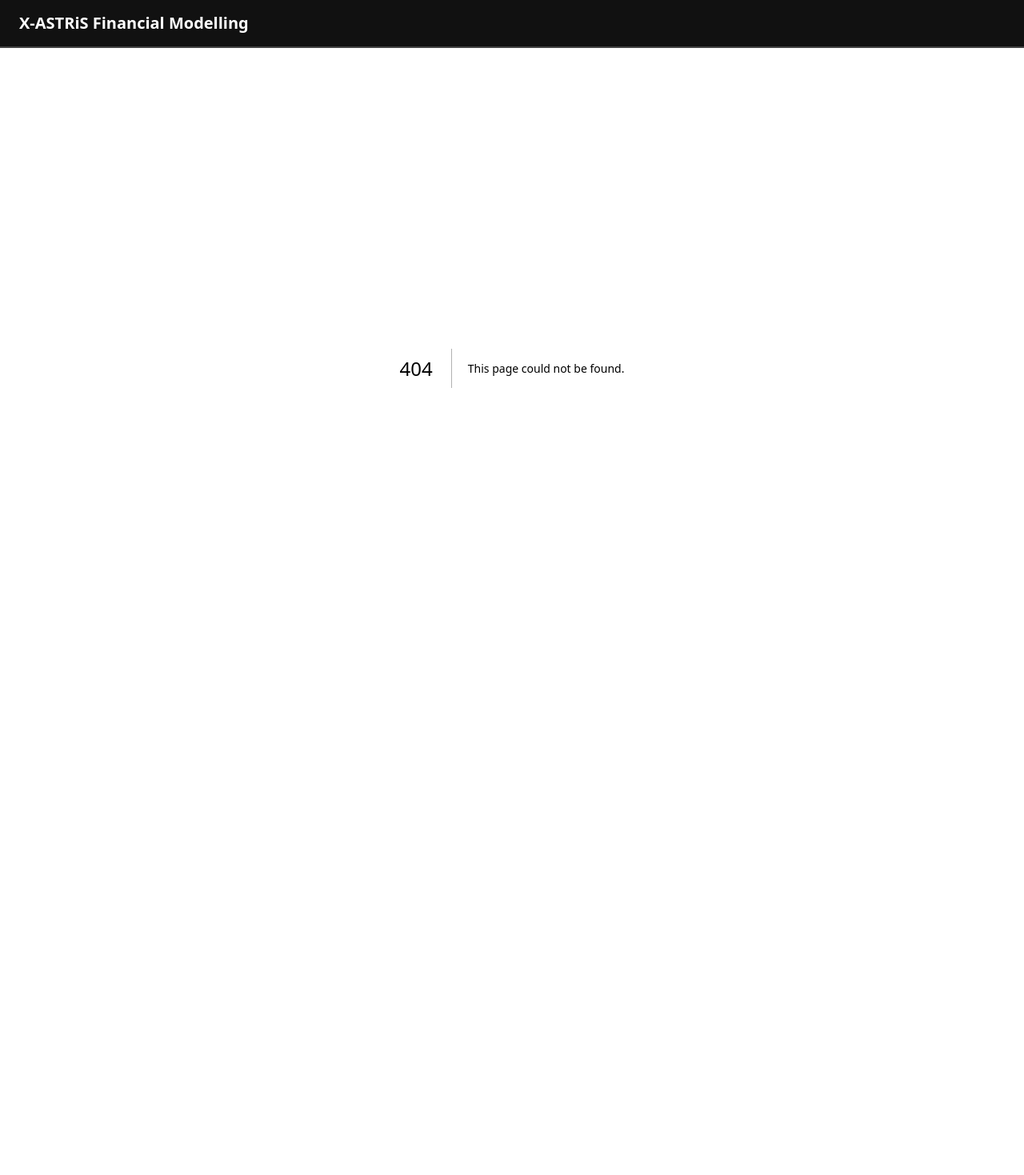
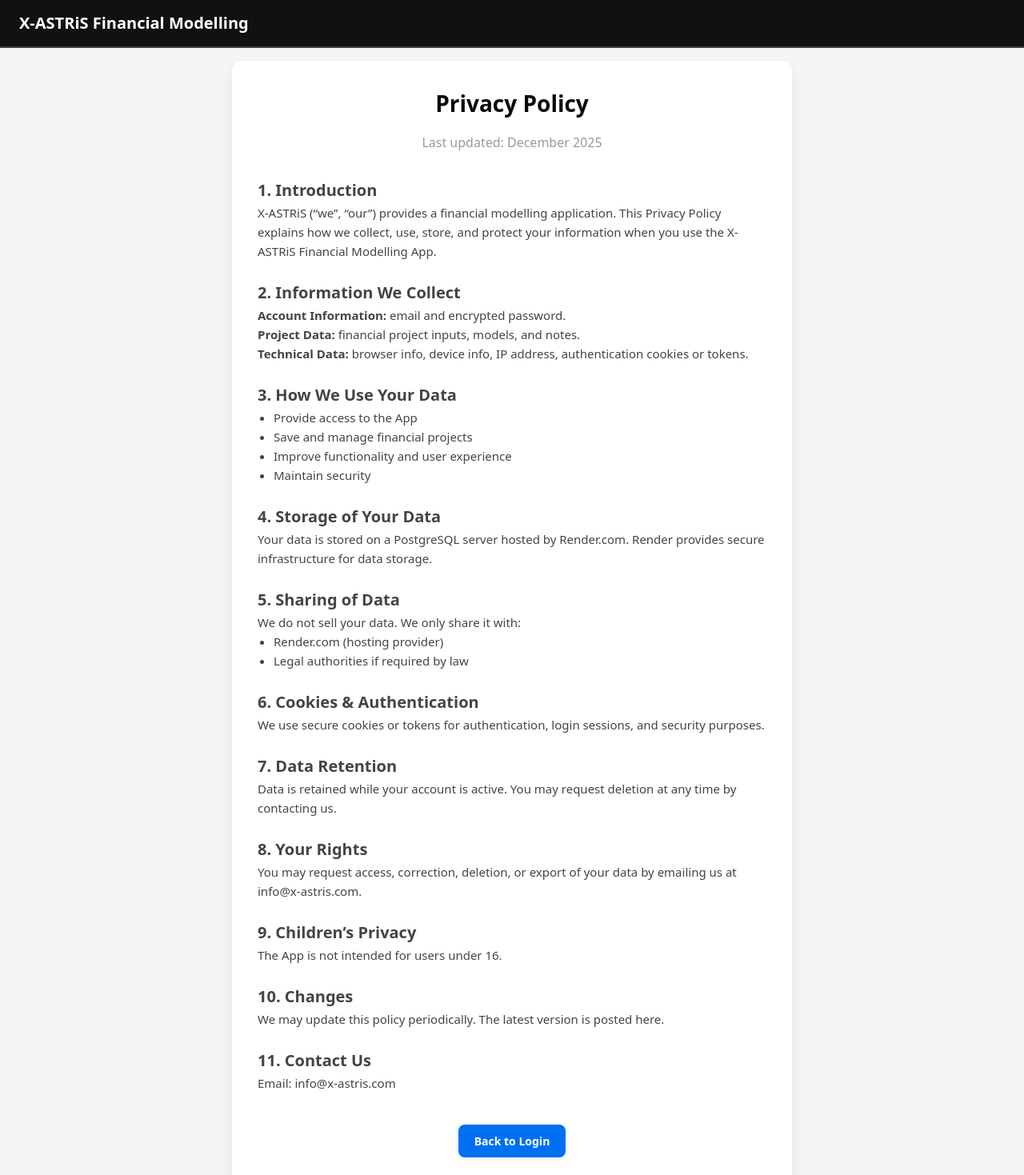
Before and after one commit to x-astris/x-astris-frontend, a Next.js app: page /privacy in a window 1280 px wide. Before the commit this address had no page. Shown: the top 1469 px of the page at 80% size. Before the commit the page ends 860 px from the top, so only its background shows below. Built offline with nearby package versions, Linux system fonts and the light colour scheme.

Commit message:
privacy policy

```diff
--- a/app/login/page.tsx
+++ b/app/login/page.tsx
@@ -1,6 +1,7 @@
 // app/login/page.tsx
 
 import LoginForm from "@/components/auth/LoginForm";
+import Link from "next/link";
 
 export default function LoginPage() {
   return (
@@ -89,6 +90,23 @@ export default function LoginPage() {
 </p>
 
       </div>
+
+      <div
+  style={{
+    position: "absolute",
+    bottom: 20,
+    textAlign: "center",
+    width: "100%",
+    fontSize: 13,
+    color: "#666",
+  }}
+>
+  <Link href="../privacy" style={{ textDecoration: "underline", color: "#666" }}>
+    Privacy Policy
+  </Link>
+</div>
     </main>
+
+
   );
 }
--- /dev/null
+++ b/app/privacy/page.tsx
@@ -0,0 +1,149 @@
+import Link from "next/link";
+
+export default function PrivacyPage() {
+  return (
+    <main
+      style={{
+        minHeight: "100vh",
+        display: "flex",
+        alignItems: "center",
+        justifyContent: "center",
+        background: "#f5f5f5",
+        padding: 16,
+      }}
+    >
+      <div
+        style={{
+          width: "100%",
+          maxWidth: 700,
+          background: "#ffffff",
+          borderRadius: 12,
+          padding: 32,
+          boxShadow: "0 8px 18px rgba(0,0,0,0.08)",
+        }}
+      >
+        <h1
+          style={{
+            fontSize: 28,
+            fontWeight: 700,
+            marginBottom: 16,
+            textAlign: "center",
+          }}
+        >
+          Privacy Policy
+        </h1>
+
+        <p style={{ textAlign: "center", color: "#999", marginBottom: 32 }}>
+          Last updated: December 2025
+        </p>
+
+        <div style={{ lineHeight: 1.6, color: "#444", fontSize: 15 }}>
+          <h2 style={{ fontSize: 20, fontWeight: 600, marginTop: 24 }}>
+            1. Introduction
+          </h2>
+          <p>
+            X-ASTRiS (“we”, “our”) provides a financial modelling application.
+            This Privacy Policy explains how we collect, use, store, and
+            protect your information when you use the X-ASTRiS Financial
+            Modelling App.
+          </p>
+
+          <h2 style={{ fontSize: 20, fontWeight: 600, marginTop: 24 }}>
+            2. Information We Collect
+          </h2>
+          <p><strong>Account Information:</strong> email and encrypted password.</p>
+          <p><strong>Project Data:</strong> financial project inputs, models, and notes.</p>
+          <p><strong>Technical Data:</strong> browser info, device info, IP address,
+            authentication cookies or tokens.
+          </p>
+
+          <h2 style={{ fontSize: 20, fontWeight: 600, marginTop: 24 }}>
+            3. How We Use Your Data
+          </h2>
+          <ul style={{ marginLeft: 20, listStyle: "disc" }}>
+            <li>Provide access to the App</li>
+            <li>Save and manage financial projects</li>
+            <li>Improve functionality and user experience</li>
+            <li>Maintain security</li>
+          </ul>
+
+          <h2 style={{ fontSize: 20, fontWeight: 600, marginTop: 24 }}>
+            4. Storage of Your Data
+          </h2>
+          <p>
+            Your data is stored on a PostgreSQL server hosted by Render.com.
+            Render provides secure infrastructure for data storage.
+          </p>
+
+          <h2 style={{ fontSize: 20, fontWeight: 600, marginTop: 24 }}>
+            5. Sharing of Data
+          </h2>
+          <p>We do not sell your data. We only share it with:</p>
+          <ul style={{ marginLeft: 20, listStyle: "disc" }}>
+            <li>Render.com (hosting provider)</li>
+            <li>Legal authorities if required by law</li>
+          </ul>
+
+          <h2 style={{ fontSize: 20, fontWeight: 600, marginTop: 24 }}>
+            6. Cookies & Authentication
+          </h2>
+          <p>
+            We use secure cookies or tokens for authentication, login sessions,
+            and security purposes.
+          </p>
+
+          <h2 style={{ fontSize: 20, fontWeight: 600, marginTop: 24 }}>
+            7. Data Retention
+          </h2>
+          <p>
+            Data is retained while your account is active. You may request deletion
+            at any time by contacting us.
+          </p>
+
+          <h2 style={{ fontSize: 20, fontWeight: 600, marginTop: 24 }}>
+            8. Your Rights
+          </h2>
+          <p>
+            You may request access, correction, deletion, or export of your data by
+            emailing us at info@x-astris.com.
+          </p>
+
+          <h2 style={{ fontSize: 20, fontWeight: 600, marginTop: 24 }}>
+            9. Children’s Privacy
+          </h2>
+          <p>The App is not intended for users under 16.</p>
+
+          <h2 style={{ fontSize: 20, fontWeight: 600, marginTop: 24 }}>
+            10. Changes
+          </h2>
+          <p>We may update this policy periodically. The latest version is posted here.</p>
+
+          <h2 style={{ fontSize: 20, fontWeight: 600, marginTop: 24 }}>
+            11. Contact Us
+          </h2>
+          <p>Email: info@x-astris.com</p>
+        </div>
+
+        {/* Back to Login Button */}
+        <div style={{ marginTop: 40, textAlign: "center" }}>
+          <Link
+            href="/login"
+            style={{
+              display: "inline-block",
+              padding: "10px 20px",
+              background: "#0070f3",
+              color: "#fff",
+              borderRadius: 8,
+              textDecoration: "none",
+              fontWeight: 600,
+              fontSize: 14,
+              boxShadow: "0 2px 6px rgba(0,0,0,0.1)",
+            }}
+          >
+            Back to Login
+          </Link>
+        </div>
+      </div>
+    </main>
+  );
+}
--- a/app/projects/home/page.tsx
+++ b/app/projects/home/page.tsx
@@ -3,7 +3,7 @@
 import { useEffect, useState } from "react";
 import { useRouter } from "next/navigation";
 import { api } from "@/lib/api/client";
-
+import LogoutButton from "@/components/LogoutButton";
 import { Card, CardHeader, CardTitle, CardContent } from "@/components/ui/card";
 import { Button } from "@/components/ui/button";
 
@@ -59,8 +59,13 @@ export default function ProjectsPage() {
   /* ----------------------------- UI RENDER ----------------------------- */
 
   return (
-    <main className="max-w-3xl mx-auto px-6 py-10">
-      <h1 className="text-3xl font-bold mb-6">Your Projects</h1>
+<main className="max-w-3xl mx-auto px-6 py-10">
+
+  <div className="flex justify-between items-center mb-6">
+    <h1 className="text-3xl font-bold">Your Projects</h1>
+
+    <LogoutButton />
+  </div>
 
       {/* ERROR */}
       {error && <p className="text-red-600 mb-4">{error}</p>}
```
